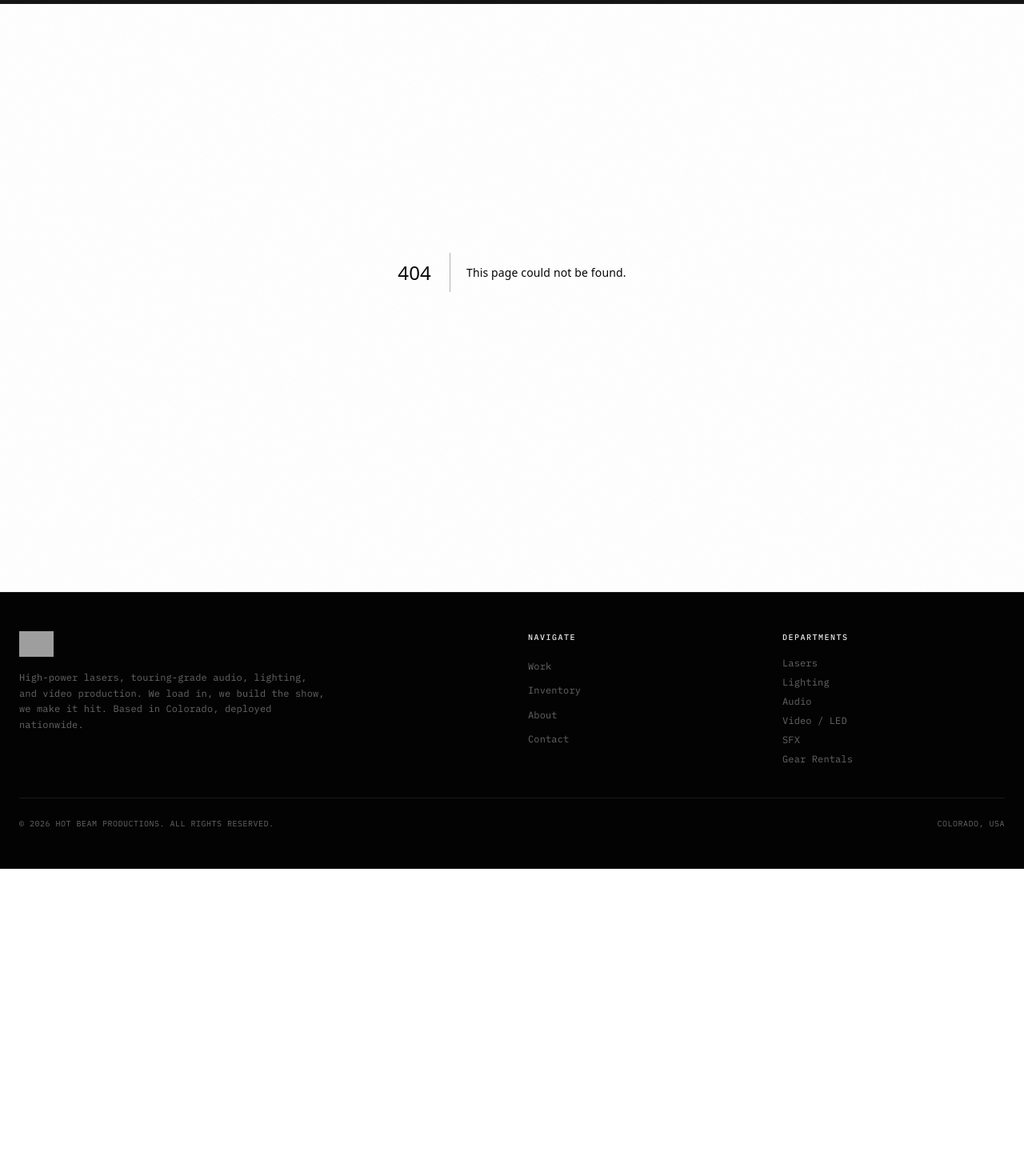
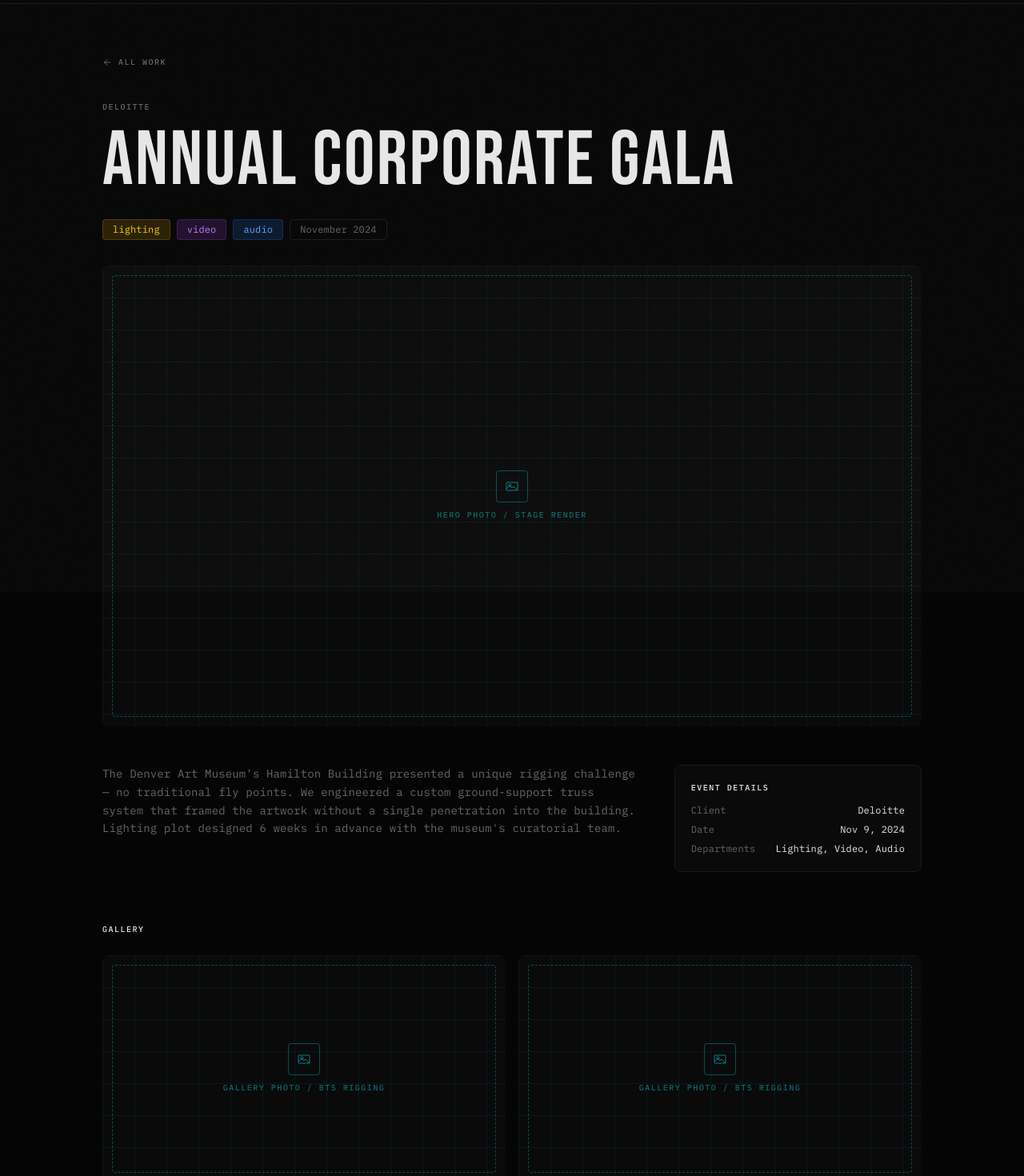
Before and after one commit to Hot-Beam-Productions/newwebsite1, a Next.js app: page /work/corporate-gala-deloitte in a window 1280 px wide. Before the commit this address had no page. Shown: the part 60-1530 px from the top of the page at 80% size. Before the commit the page ends 1146 px from the top, so only its background shows below. Built offline with nearby package versions, Linux system fonts and the light colour scheme; grey boxes are pictures that could not be loaded.

Commit message:
feat: add /work/[slug] dynamic route with generateStaticParams + metadata

```diff
--- /dev/null
+++ b/src/app/work/[slug]/page.tsx
@@ -0,0 +1,174 @@
+import { notFound } from "next/navigation";
+import type { Metadata } from "next";
+import Link from "next/link";
+import Image from "next/image";
+import { ArrowLeft } from "lucide-react";
+import { GlowButton } from "@/components/glow-button";
+import { MediaPlaceholder } from "@/components/media-placeholder";
+import portfolio from "@/data/portfolio.json";
+
+interface Props {
+  params: Promise<{ slug: string }>;
+}
+
+export async function generateStaticParams() {
+  return portfolio.map((p) => ({ slug: p.slug }));
+}
+
+export async function generateMetadata({ params }: Props): Promise<Metadata> {
+  const { slug } = await params;
+  const project = portfolio.find((p) => p.slug === slug);
+  if (!project) return { title: "Not Found" };
+  return {
+    title: `${project.title} | Hot Beam Productions`,
+    description: project.description,
+    openGraph: {
+      title: project.title,
+      description: project.description,
+      images: project.mainImageUrl ? [{ url: project.mainImageUrl }] : [],
+    },
+  };
+}
+
+const serviceColors: Record<string, string> = {
+  audio: "bg-blue-500/15 text-blue-400 border-blue-500/20",
+  lighting: "bg-yellow-500/15 text-yellow-400 border-yellow-500/20",
+  video: "bg-purple-500/15 text-purple-400 border-purple-500/20",
+  lasers: "bg-laser-cyan/15 text-laser-cyan border-laser-cyan/20",
+  sfx: "bg-green-500/15 text-green-400 border-green-500/20",
+};
+
+export default async function WorkProjectPage({ params }: Props) {
+  const { slug } = await params;
+  const project = portfolio.find((p) => p.slug === slug);
+  if (!project) notFound();
+
+  return (
+    <div className="pt-32 pb-24 px-6">
+      <div className="max-w-5xl mx-auto">
+        {/* Back */}
+        <Link
+          href="/work"
+          className="inline-flex items-center gap-2 mono-label !text-muted hover:!text-laser-cyan transition-colors mb-10"
+        >
+          <ArrowLeft className="w-3 h-3" />
+          All Work
+        </Link>
+
+        {/* Header */}
+        <div className="mb-8">
+          <p className="mono-label text-laser-cyan mb-3">{project.client}</p>
+          <h1 className="font-heading text-6xl md:text-8xl tracking-wide text-foreground leading-none">
+            {project.title}
+          </h1>
+          <div className="flex flex-wrap gap-2 mt-6">
+            {project.services.map((s) => (
+              <span
+                key={s}
+                className={`text-xs px-3 py-1 rounded border ${serviceColors[s] ?? "bg-white/10 text-white/60 border-white/10"}`}
+              >
+                {s}
+              </span>
+            ))}
+            {project.eventDate && (
+              <span className="text-xs px-3 py-1 rounded border border-border text-muted">
+                {new Date(project.eventDate).toLocaleDateString("en-US", {
+                  year: "numeric",
+                  month: "long",
+                })}
+              </span>
+            )}
+          </div>
+        </div>
+
+        {/* Hero image */}
+        <div className="rounded-lg overflow-hidden mb-12">
+          {project.mainImageUrl && !project.mainImageUrl.includes("pub-XXXX") ? (
+            <div className="relative aspect-video w-full">
+              <Image
+                src={project.mainImageUrl}
+                alt={project.title}
+                fill
+                className="object-cover"
+                priority
+              />
+            </div>
+          ) : (
+            <MediaPlaceholder label="Hero photo / Stage render" aspect="video" />
+          )}
+        </div>
+
+        {/* Body copy */}
+        <div className="grid grid-cols-1 lg:grid-cols-3 gap-12 mb-16">
+          <div className="lg:col-span-2 space-y-4 text-muted leading-relaxed text-sm">
+            <p>{project.longDescription}</p>
+          </div>
+          <div className="space-y-6">
+            <div className="p-5 rounded-lg bg-surface border border-border">
+              <p className="mono-label !text-foreground mb-3">Event Details</p>
+              <dl className="space-y-2 text-xs text-muted">
+                <div className="flex justify-between">
+                  <dt>Client</dt>
+                  <dd className="text-foreground">{project.client}</dd>
+                </div>
+                {project.eventDate && (
+                  <div className="flex justify-between">
+                    <dt>Date</dt>
+                    <dd className="text-foreground">
+                      {new Date(project.eventDate).toLocaleDateString("en-US", {
+                        year: "numeric",
+                        month: "short",
+                        day: "numeric",
+                      })}
+                    </dd>
+                  </div>
+                )}
+                <div className="flex justify-between">
+                  <dt>Departments</dt>
+                  <dd className="text-foreground capitalize">
+                    {project.services.join(", ")}
+                  </dd>
+                </div>
+              </dl>
+            </div>
+          </div>
+        </div>
+
+        {/* Gallery */}
+        {project.gallery && project.gallery.length > 0 && (
+          <div className="mb-16">
+            <p className="mono-label !text-foreground mb-6">Gallery</p>
+            <div className="grid grid-cols-1 md:grid-cols-2 gap-4">
+              {project.gallery.map((url, i) => (
+                <div key={i} className="rounded-lg overflow-hidden">
+                  {!url.includes("pub-XXXX") ? (
+                    <div className="relative aspect-video w-full">
+                      <Image src={url} alt={`${project.title} ${i + 1}`} fill className="object-cover" />
+                    </div>
+                  ) : (
+                    <MediaPlaceholder label="Gallery photo / BTS rigging" aspect="video" />
+                  )}
+                </div>
+              ))}
+            </div>
+          </div>
+        )}
+
+        {/* CTA */}
+        <div className="border-t border-border pt-12 flex flex-col md:flex-row items-start md:items-center justify-between gap-6">
+          <div>
+            <h3 className="font-heading text-3xl tracking-wider text-foreground">
+              Book This Package
+            </h3>
+            <p className="text-muted text-sm mt-1">
+              Tell us your event specs. We&apos;ll tell you what&apos;s possible.
+            </p>
+          </div>
+          <GlowButton href="/contact" variant="primary">
+            Request a Quote
+          </GlowButton>
+        </div>
+      </div>
+    </div>
+  );
+}
```
